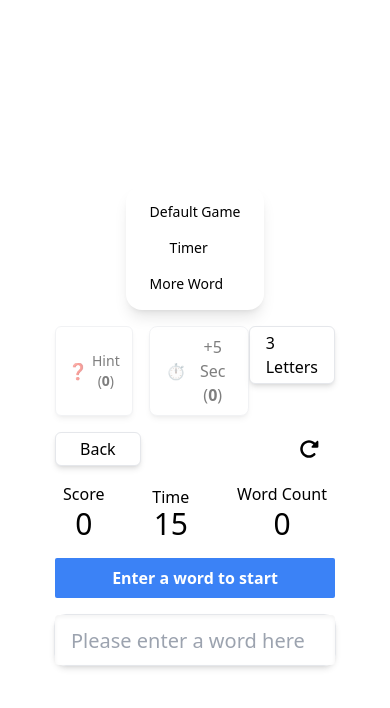
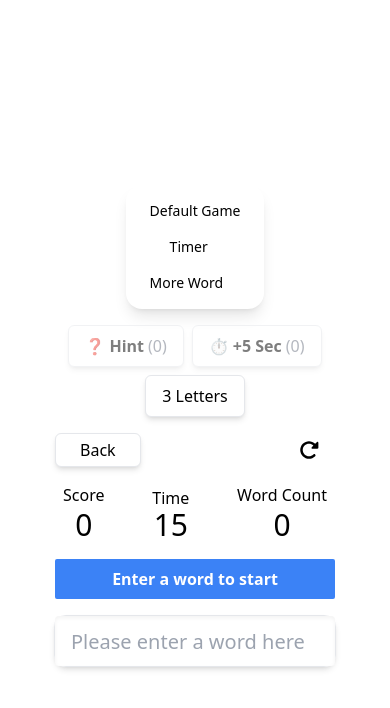
Before and after one commit to Jet1a/PROJECT1-SEC-1-GongGangGaiGonk, a Vue app: page / in a window 390 px wide. Both pictures are taken after typing "Sample" into the empty fields and a click on the button "Start Game". Shown: the top 708 px of the page. Built offline with nearby package versions, Linux system fonts and the light colour scheme.

Commit message:
031-[UPDATE] Adding responsive for hint button and time boost button

```diff
--- a/src/App.vue
+++ b/src/App.vue
@@ -698,42 +698,31 @@ const showUsedWord = () => {
 							</li>
 						</ul>
 					</div>
-					<div class="flex justify-between w-full">
-						<div class="flex gap-4">
+					<section class="flex flex-wrap justify-center gap-2 sm:gap-4 mt-4">
 						<button
 							@click="getHint"
 							:disabled="!canUseHint"
-								class="px-3 py-1 border rounded-md text-sm font-medium bg-white shadow-md flex items-center gap-1 hover:bg-gray-100 active:scale-95 transition disabled:opacity-50 disabled:cursor-not-allowed"
+							class="flex items-center gap-1 px-4 py-2 border rounded-md shadow-md bg-white disabled:opacity-50 disabled:cursor-not-allowed transition hover:shadow-lg active:scale-95 sm:px-6 sm:py-3"
 						>
-								<span class="text-red-500 text-base">❓</span>
-								<span
-									>Hint (<span class="font-bold">{{ availableHints }}</span
-									>)</span
-								>
+							<span class="text-red-500">❓</span>
+							<span class="font-semibold">Hint</span>
+							<span class="text-gray-500">({{ availableHints }})</span>
 						</button>
-
-							<!-- +5 Sec Button -->
 						<button
 							@click="addTime"
-								class="relative px-4 py-2 border rounded-lg shadow-md bg-white flex items-center gap-2 transition-all hover:bg-gray-100 active:scale-95 transition"
-								:class="{ 'opacity-50 cursor-not-allowed': !canUseTimeBoost }"
 							:disabled="!canUseTimeBoost"
+							class="flex items-center gap-1 px-4 py-2 border rounded-md shadow-md bg-white disabled:opacity-50 disabled:cursor-not-allowed transition hover:shadow-lg active:scale-95 sm:px-6 sm:py-3"
 						>
 							<span>⏱️</span>
-								<span
-									>+5 Sec (<span class="font-bold">{{
-										availableTimeBoosts
-									}}</span
-									>)</span
-								>
+							<span class="font-semibold">+5 Sec</span>
+							<span class="text-gray-500">({{ availableTimeBoosts }})</span>
 						</button>
-						</div>
-						<div
-							class="flex justify-center px-4 py-1 bg-white border rounded-md shadow-md items-center space-x-2 h-full"
+						<button
+							class="px-4 py-2 border rounded-md shadow-md bg-white hover:shadow-lg active:scale-95 transition sm:px-6 sm:py-3"
 						>
 							<span>{{ chooseWord }} Letters</span>
-						</div>
-					</div>
+						</button>
+					</section>
 				</div>
 
 				<section class="flex items-center justify-between">
```
Lines whose indentation alone changed are shown as unchanged.
